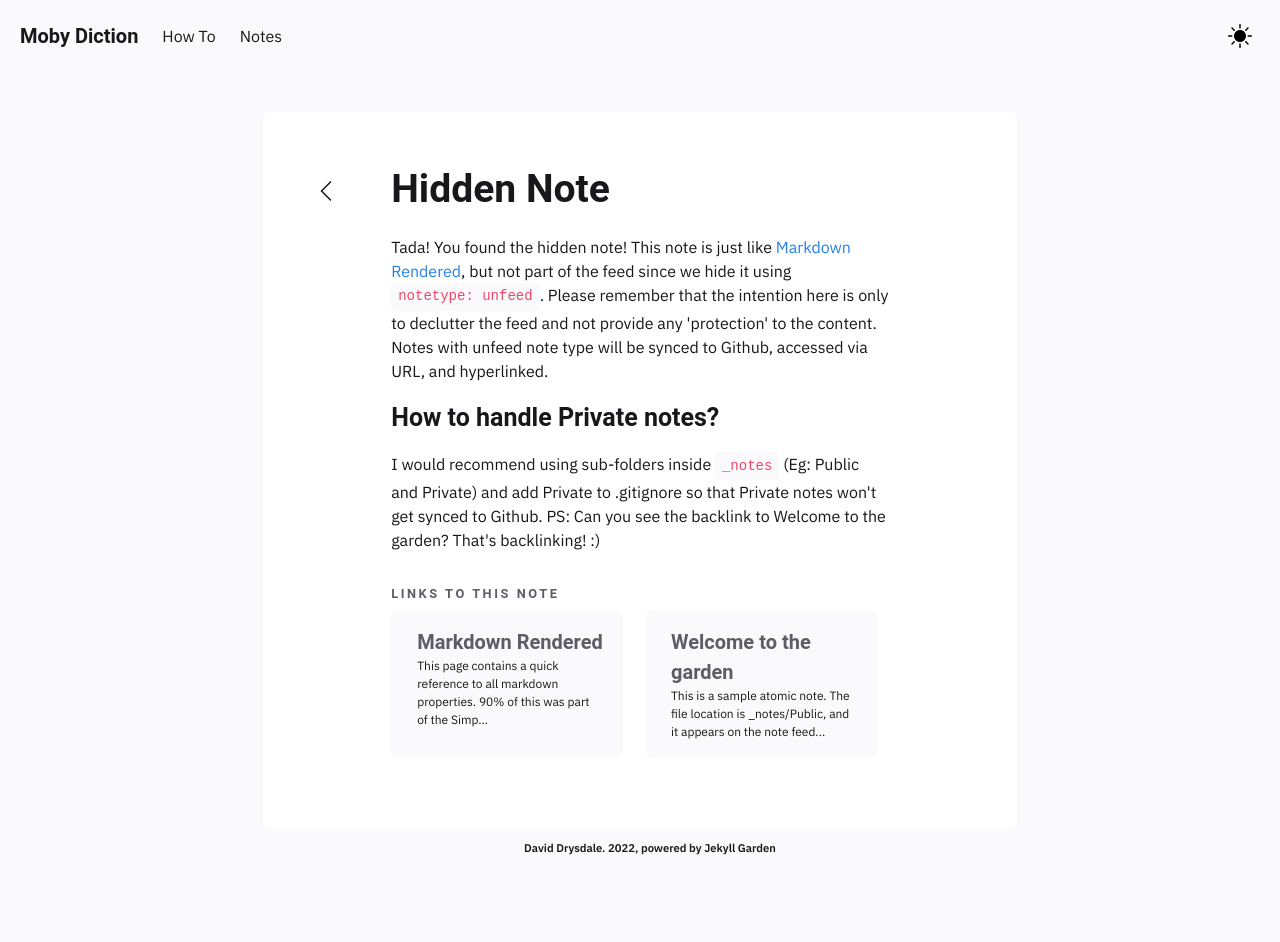
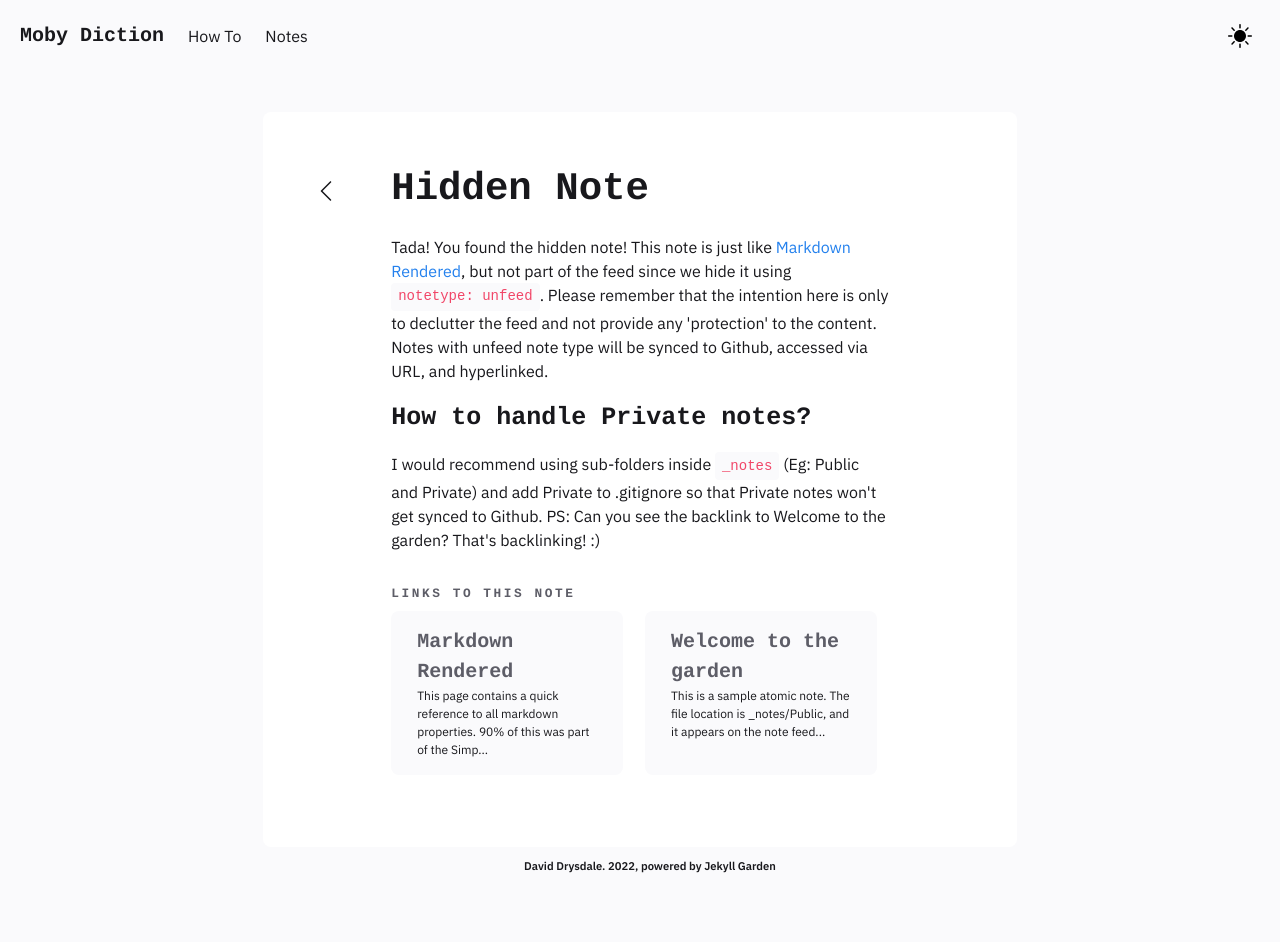
Before and after one commit to djdrysdale/djdrysdale.github.io, a Jekyll site: the page built from _notes/Public/Hidden Note.md, in a window 1280 px wide. Built offline with Jekyll 4.4.1, drawn with Linux system fonts in a browser that asks for light colours.

Commit message:
Update style.css

```diff
--- a/assets/css/style.css
+++ b/assets/css/style.css
@@ -221,7 +221,7 @@ h6 {
 
 h1, h2, h3, h4, h5, h6 {
     margin: 0;
-    font-family: 'Roboto', sans-serif;
+    font-family: Courier, 'Roboto', sans-serif;
 }
 
 p a,
```
